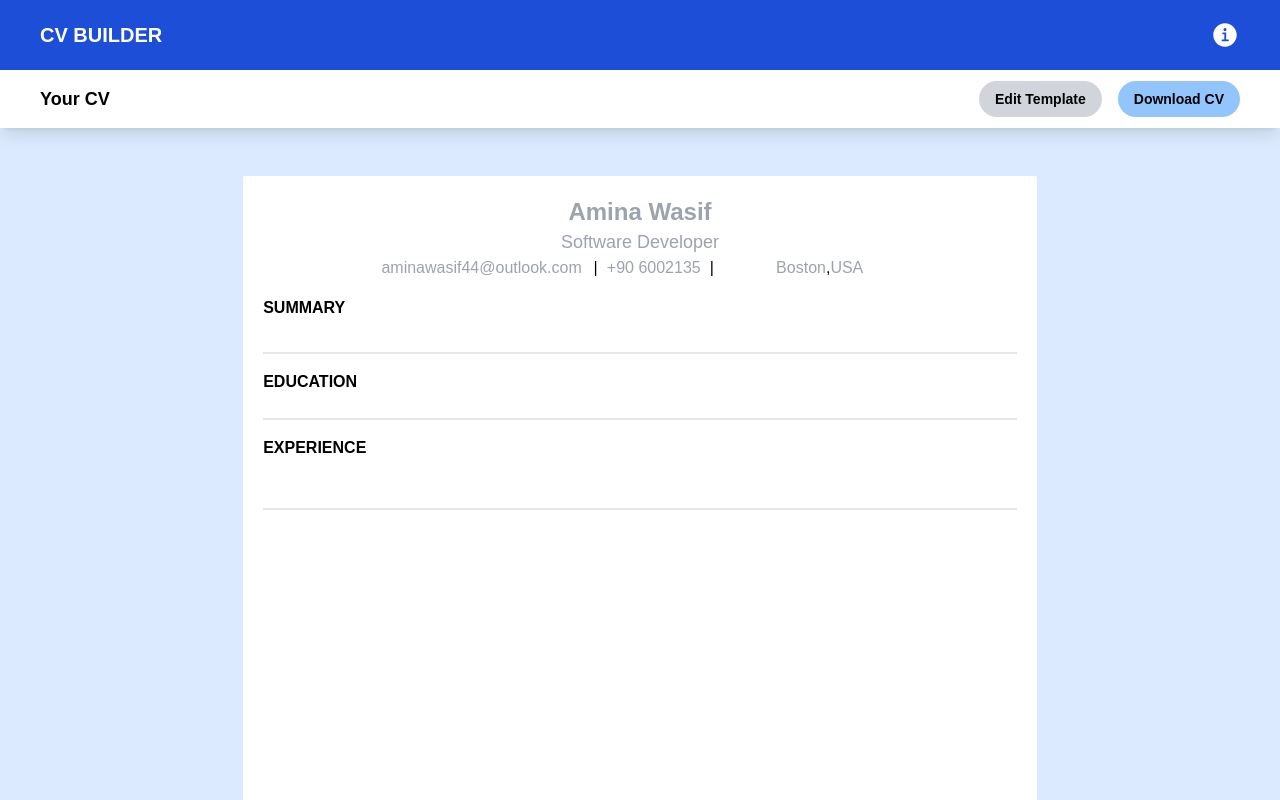
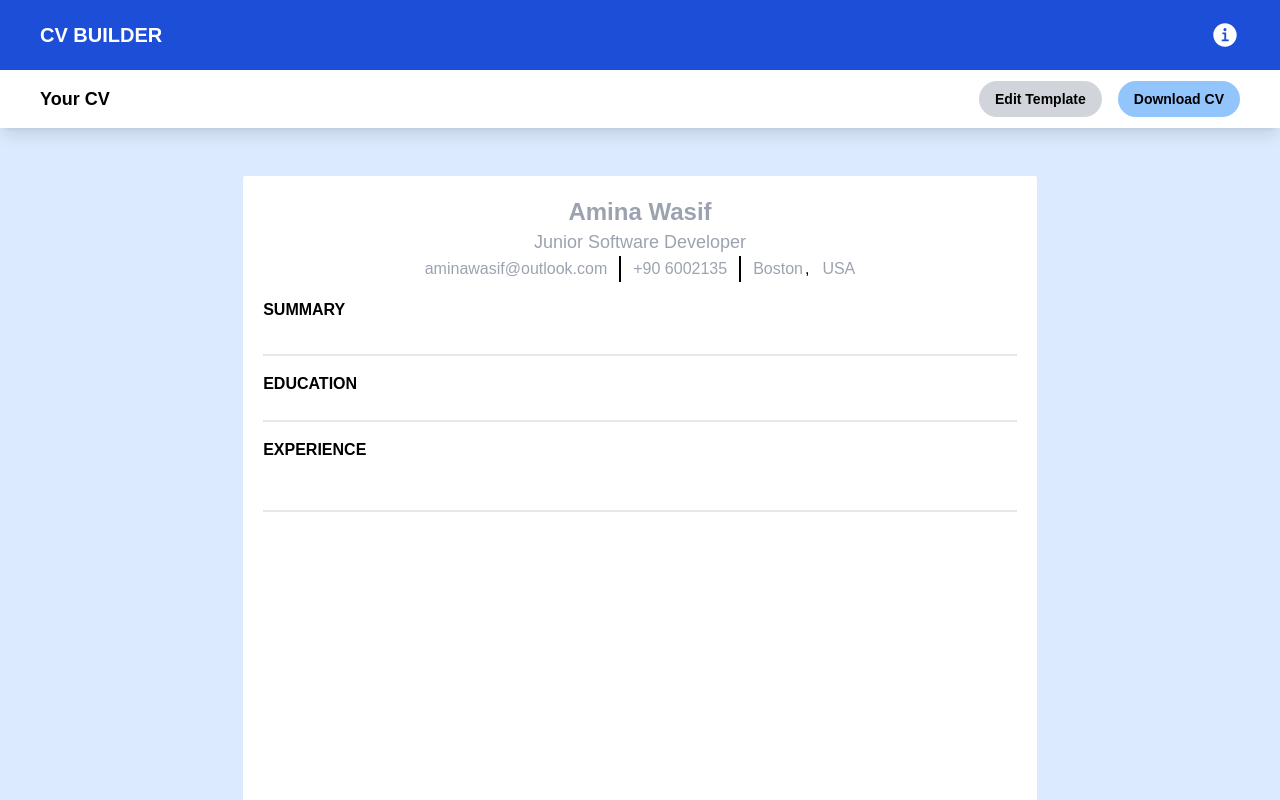
Before and after one commit to AW-2021/CV-Application, a React (Vite) app: page / in a window 1280 px wide. Shown: the top 800 px of the page. Built offline with nearby package versions, Linux system fonts and the light colour scheme.

Commit message:
Modified layout of PersonalInfo.jsx component

```diff
--- a/src/components/PersonalInfo.jsx
+++ b/src/components/PersonalInfo.jsx
@@ -14,19 +14,26 @@ const PersonalInfo = ({ disabledVal, inputs, handleChange }) => {
         name="jobTitle"
         value={inputs.jobTitle}
         onChange={handleChange}
-        placeholder="Software Developer"
+        placeholder="Junior Software Developer"
         className="block text-center text-lg m-auto"
       />
-      <div className="flex justify-center items-center">
+      <table className="w-full">
+        <tbody>
+
+          <tr className="flex justify-center items-center">
+            <td className="border-r-2 border-black px-3">
               <input
                 type="email"
                 id="emailAddress"
                 name="emailAddress"
                 value={inputs.emailAddress}
                 onChange={handleChange}
-          placeholder="aminawasif44@outlook.com"
-          className="w-56 text-center"
-        />|
+                placeholder="aminawasif@outlook.com"
+                className="max-w-56 text-center"
+              />
+            </td>
+
+            <td className="border-r-2 border-black px-3">
               <input
                 type="tel"
                 id="mobile"
@@ -34,25 +41,37 @@ const PersonalInfo = ({ disabledVal, inputs, handleChange }) => {
                 value={inputs.mobile}
                 onChange={handleChange}
                 placeholder="+90 6002135"
-          className="w-28 text-center"
-        />|
+                className="max-w-32 text-center"
+              />
+            </td>
+
+            <td className="pl-3 text-center">
               <input
                 id="city"
                 name="city"
                 value={inputs.city}
                 onChange={handleChange}
                 placeholder="Boston"
-          className="w-28 text-right"
-        />,
+                className="max-w-20"
+              />
+            </td>
+
+            <td>,</td>
+
+            <td className="px-3 text-center">
               <input
                 id="country"
                 name="country"
                 value={inputs.country}
                 onChange={handleChange}
                 placeholder="USA"
-          className="w-20"
+                className="max-w-20"
               />
-      </div>
+            </td>
+          </tr>
+        </tbody>
+      </table>
+
     </fieldset>
   );
 };
```
Lines whose indentation alone changed are shown as unchanged.
